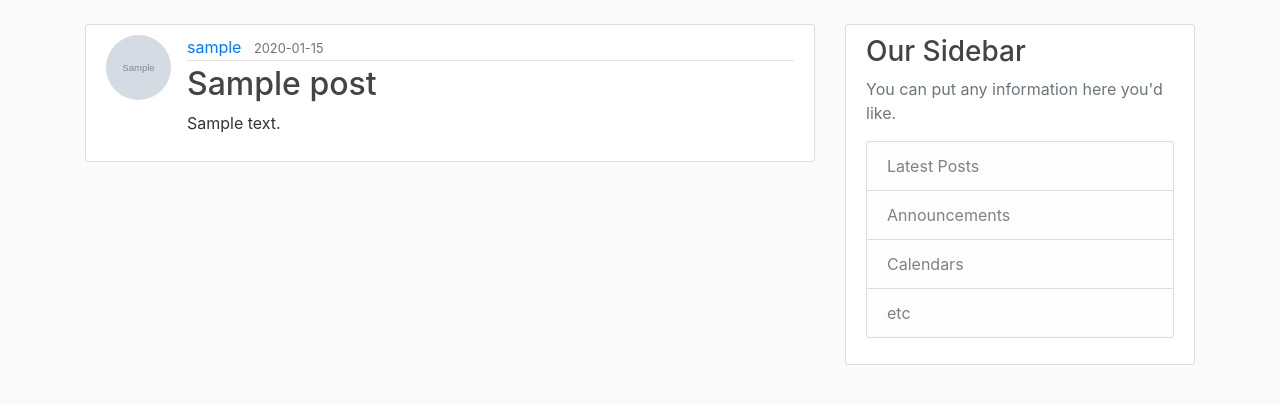
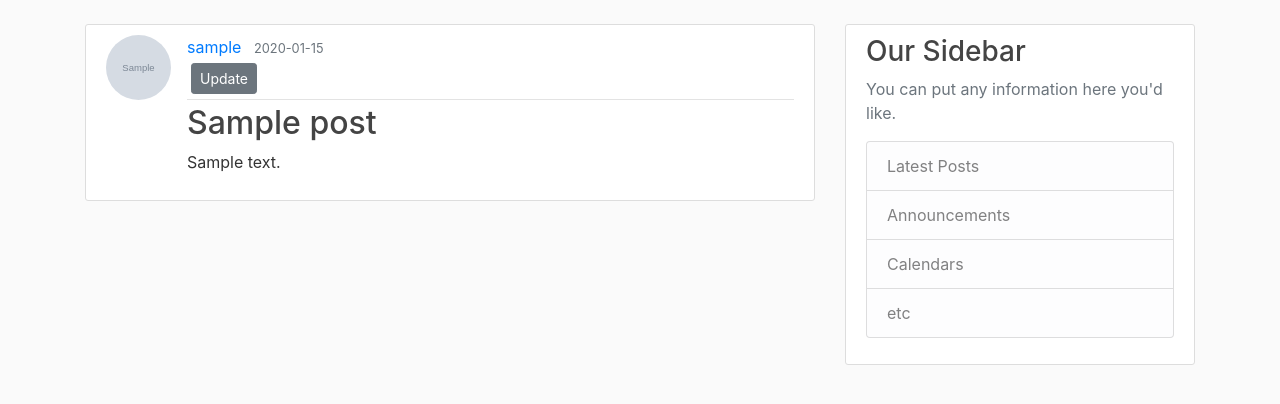
Before and after one commit to KeithChasen/test-flask-web-app, a Flask app: page /post/1 in a window 1280 px wide. Shown: the part 56-460 px from the top of the page. Run offline with Flask 2, Linux system fonts and the light colour scheme; a user stored in the database is signed in; tables that the repository leaves empty hold one stand-in row (values such as "Sample post"); grey boxes marked "Sample" are stand-in pictures; some libraries are stand-ins or nearby versions.

Commit message:
update post

```diff
--- a/flaskblog/forms.py
+++ b/flaskblog/forms.py
@@ -51,4 +51,4 @@ class UpdateAccountForm(FlaskForm):
 class PostForm(FlaskForm):
     title = StringField('Title', validators=[DataRequired()])
     content = TextAreaField('Content', validators=[DataRequired()])
-    submit = SubmitField('Create')
+    submit = SubmitField('Submit')
--- a/flaskblog/routes.py
+++ b/flaskblog/routes.py
@@ -1,7 +1,7 @@
 import secrets
 import os
 from PIL import Image
-from flask import render_template, url_for, flash, redirect, request
+from flask import render_template, url_for, flash, redirect, request, abort
 from flaskblog import app, db, bcrypt
 from flaskblog.forms import RegistrationForm, LoginForm, UpdateAccountForm, PostForm
 from flaskblog.models import User, Post
@@ -100,10 +100,29 @@ def new_post():
         db.session.commit()
         flash('Your post has been created', 'success')
         return redirect(url_for('home'))
-    return render_template('create_post.html', title='Create Post', form=form)
+    return render_template('create_post.html', title='Create Post', form=form, legend='Create Post')
 
 
 @app.route('/post/<int:post_id>')
 def post(post_id):
     post = Post.query.get_or_404(post_id)
     return render_template('post.html', title=post.title, post=post)
+
+
+@app.route('/post/<int:post_id>/update', methods=['GET', 'POST'])
+@login_required
+def update_post(post_id):
+    post = Post.query.get_or_404(post_id)
+    if post.author != current_user:
+        abort(403)
+    form = PostForm()
+    if form.validate_on_submit():
+        post.title = form.title.data
+        post.content = form.content.data
+        db.session.commit()
+        flash('Your post has been updated', 'success')
+        return redirect(url_for('post', post_id=post.id))
+    elif request.method == 'GET':
+        form.title.data = post.title
+        form.content.data = post.content
+    return render_template('create_post.html', title='Update Post', form=form, legend='Update Post')
--- a/flaskblog/templates/create_post.html
+++ b/flaskblog/templates/create_post.html
@@ -6,7 +6,7 @@
         <form action="" method="post">
             {{ form.hidden_tag()}}
             <fieldset class="form-group">
-                <legend class="border-bottom mb-4">Create Post</legend>
+                <legend class="border-bottom mb-4">{{legend}}</legend>
                 <div class="form-group">
                     {{ form.title.label(class="form-control-label") }}
                     {% if form.title.errors %}
--- a/flaskblog/templates/post.html
+++ b/flaskblog/templates/post.html
@@ -9,6 +9,15 @@
         <div class="article-metadata">
           <a class="mr-2" href="#">{{ post.author.username }}</a>
           <small class="text-muted">{{ post.date_posted.strftime('%Y-%m-%d') }}</small>
+            {% if post.author == current_user %}
+                <div>
+                    <a
+                            href="{{url_for('update_post', post_id=post.id)}}"
+                            class="btn btn-secondary btn-sm m-1">
+                        Update
+                    </a>
+                </div>
+            {% endif %}
         </div>
         <h2 class="article-title">{{ post.title }}</h2>
         <p class="article-content">{{ post.content }}</p>
```
